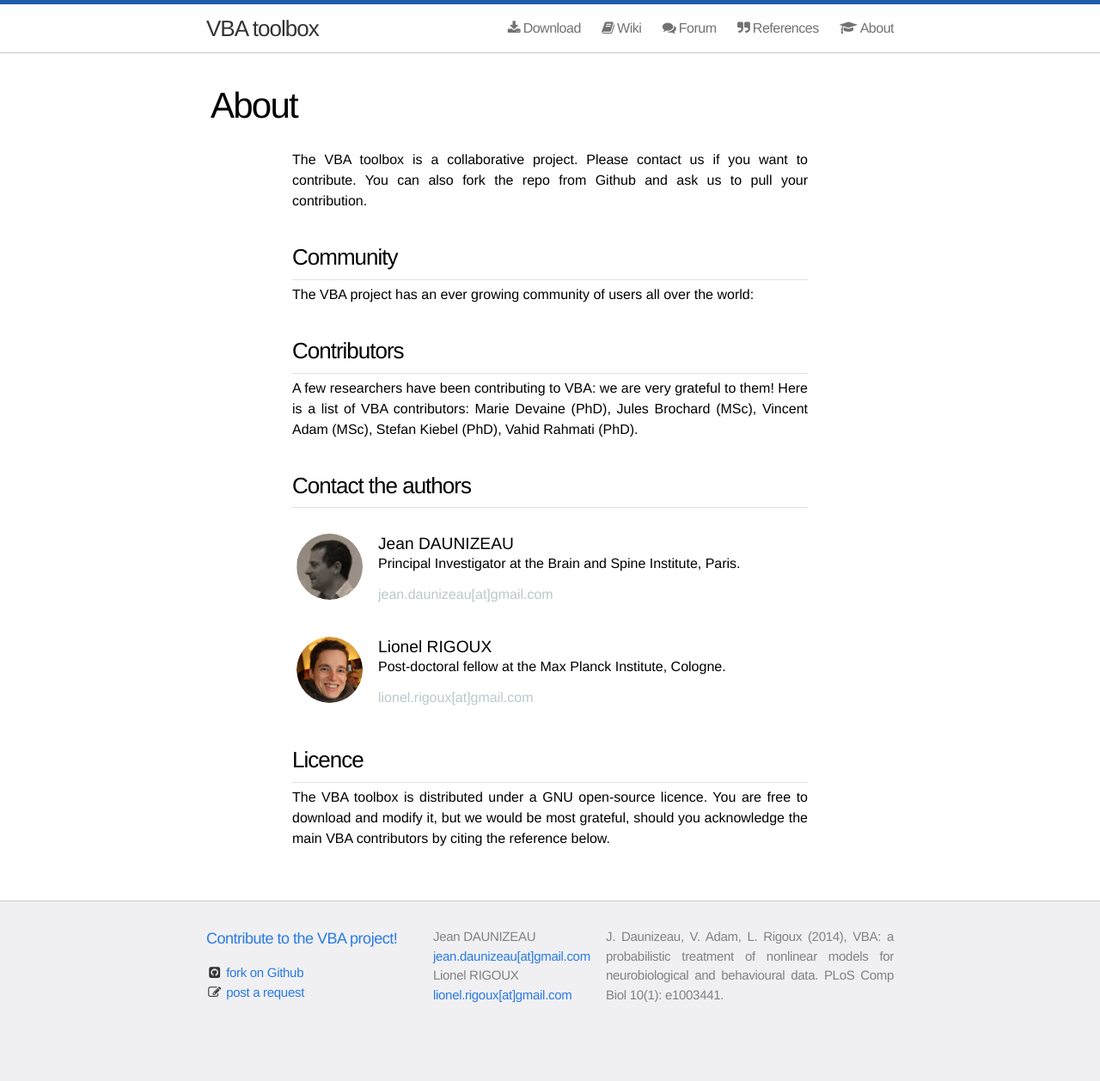
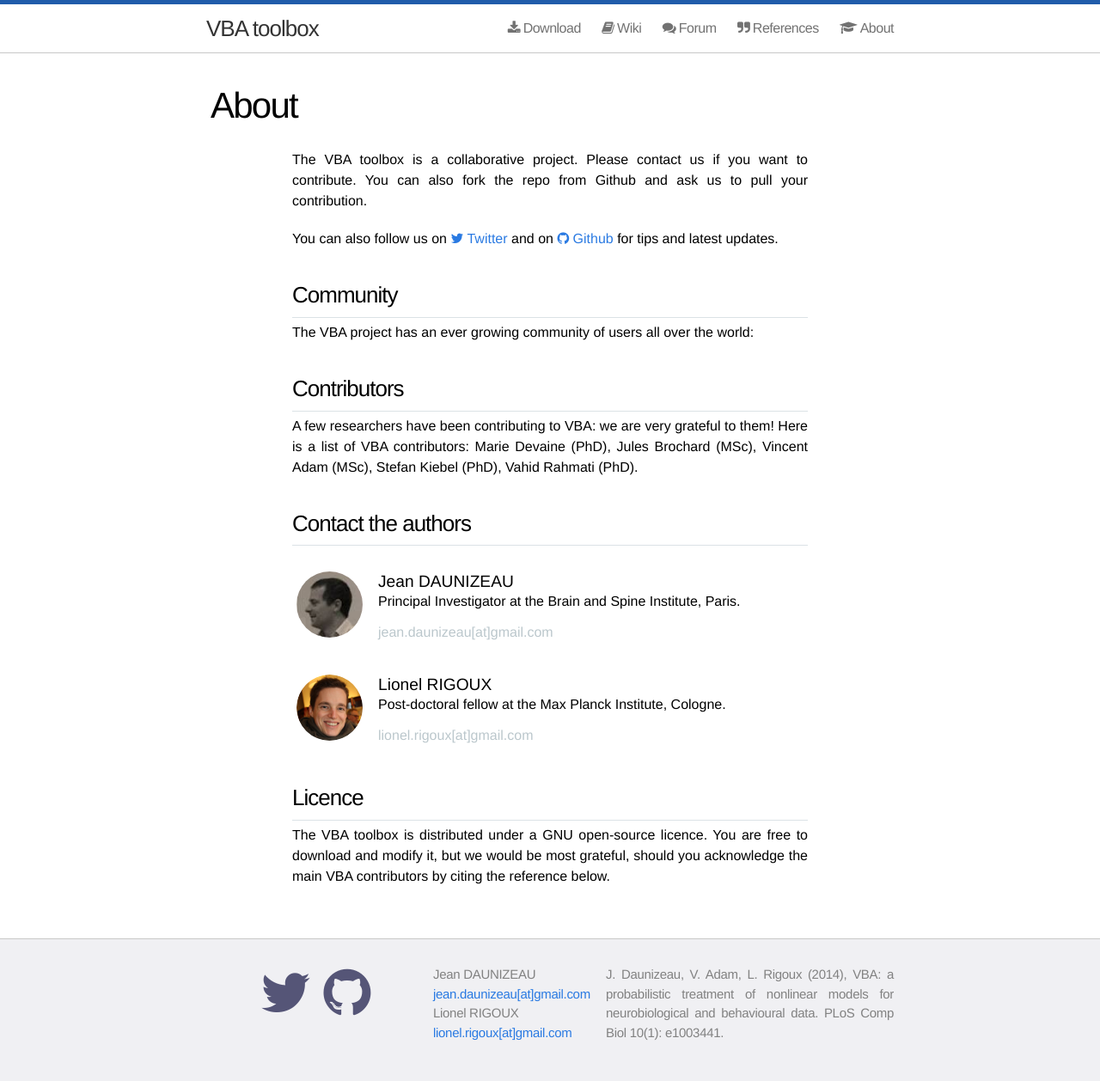
Before and after one commit to MBB-team/VBA-toolbox, a Jekyll site: the page built from about/index.html, in a window 1280 px wide. Shown: the whole page at 86% size. Built offline with Jekyll 4.4.1, drawn with Linux system fonts in a browser that asks for light colours; nearby versions of some CDN libraries; comment, search, counter and statistics services are not loaded; before the commit the page ends 1214 px from its top, so only the background shows below that.

Commit message:
add social media links

```diff
--- a/_includes/footer.html
+++ b/_includes/footer.html
@@ -4,18 +4,15 @@
 
 
     <div class="footer-col-1 column">
-        <h2 class="footer-heading"><a href="http://mbb-team.github.io/VBA-toolbox/about/">Contribute to the VBA project!</a></h2>
 
-          <ul>
-        <li>
-           <i class="fa fa-github-square fa-fw "></i>
-          <a href="https://github.com/MBB-team/VBA-toolbox/fork">fork on Github</a>
-        </li>
-        <li>
-          <i class="fa fa-edit fa-fw "></i>
-          <a href="https://github.com/MBB-team/VBA-toolbox/issues">post a request</a>
-        </li>
-        </ul>
+<div class="social">
+      <a target="_blank" href="https://twitter.com/VbaToolbox">
+        <i class="fa fa-twitter"></i>
+      </a>
+      <a target="_blank" href="https://github.com/MBB-team/VBA-toolbox">
+        <i class="fa fa-github"></i>
+      </a>
+</div>
 
     </div>
 
--- a/about/index.html
+++ b/about/index.html
@@ -18,6 +18,14 @@ collaborators:
 
 {{ page.text }}
 
+<p>
+You can also follow us on <a target="_blank" href="https://twitter.com/VbaToolbox">
+  <i class="fa fa-twitter"></i> Twitter</a> and on <a target="_blank" href="https://github.com/MBB-team/VBA-toolbox">
+    <i class="fa fa-github"></i> Github
+  </a> for tips and latest updates.
+</a>
+
+<p>
 
 <h2>Community</h2>
 The VBA project has an ever growing community of users all over the world:
--- a/css/main.css
+++ b/css/main.css
@@ -367,6 +367,28 @@ text-align: left;
   margin: 0 auto;
 }
 
+
+.social {
+  text-align: center;
+  height: 100%;
+  min-height: 100%;
+
+}
+
+.social a, a:hover {
+  text-decoration: none;
+}
+.social i {
+  margin: 0 5px;
+  padding-bottom: 10px;
+  font-size: 4rem;
+  color: #557;
+}
+
+.social i:hover {
+  color: #03A0D7;
+}
+
 /* TOC */
 
 #markdown-toc:before {
```
